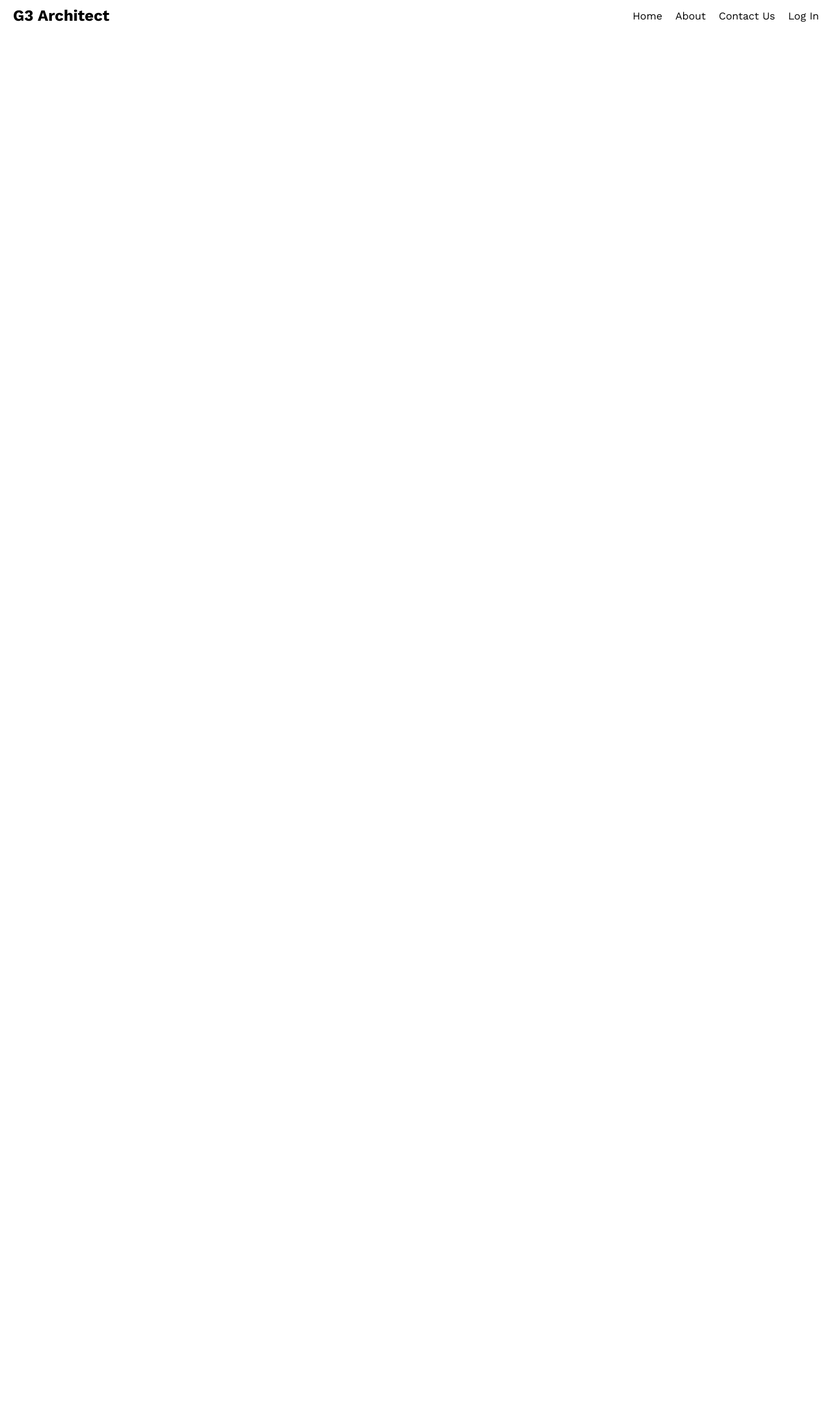
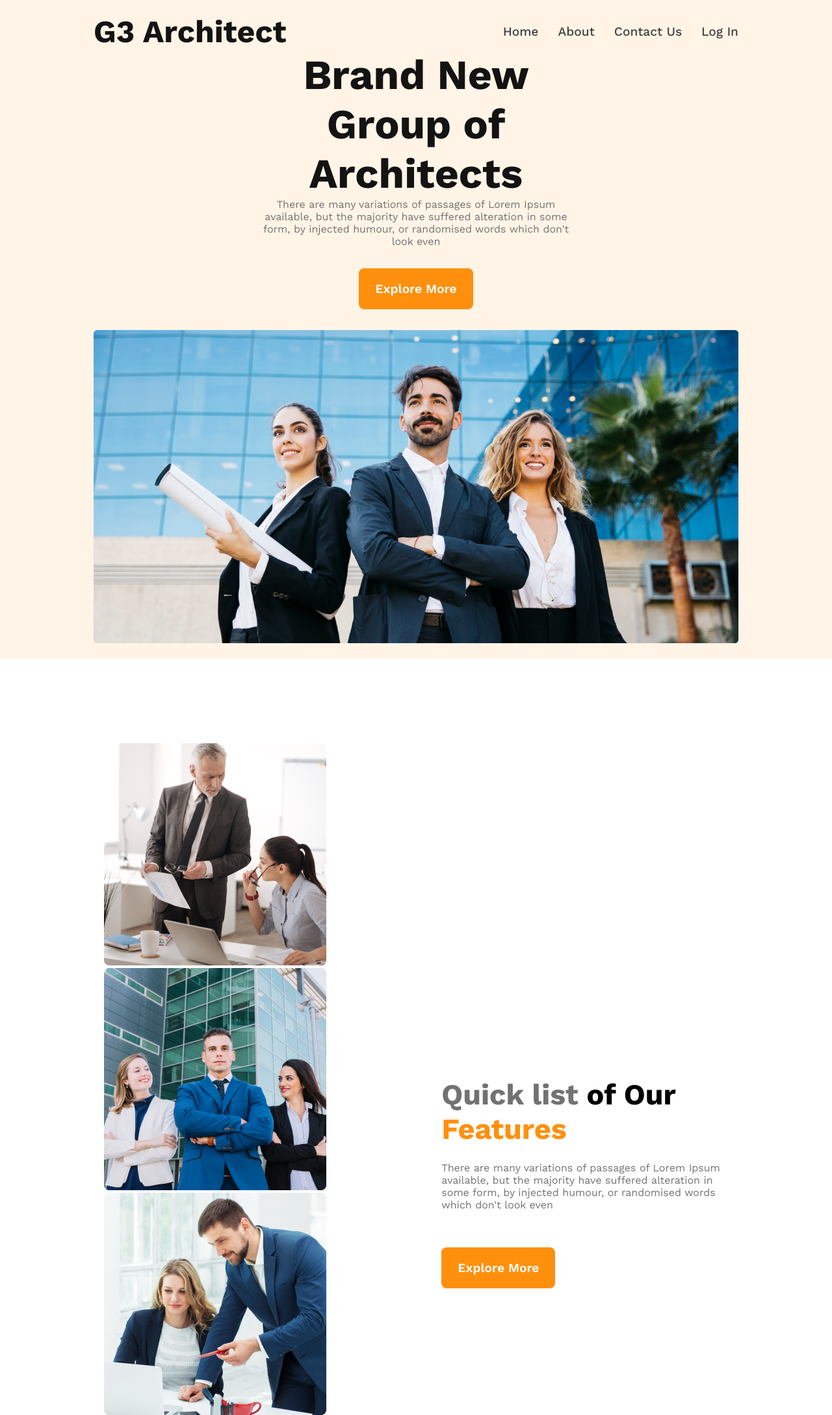
Before and after one commit to TonmoySarkerBD/G3-Architect, a plain HTML site: page index.html in a window 1280 px wide. Shown: the top 2178 px of the page at 65% size. Before the commit the page ends 800 px from the top, so only its background shows below. Drawn offline with nearby package versions, Linux system fonts and the light colour scheme.

Commit message:
Feature Section Added and Fixed Media Query

```diff
--- a/index.html
+++ b/index.html
@@ -1,14 +1,20 @@
 <!DOCTYPE html>
 <html lang="en">
+
 <head>
     <meta charset="UTF-8">
     <meta name="viewport" content="width=device-width, initial-scale=1.0">
     <title>G3 Architect</title>
     <link rel="stylesheet" href="./styles/style.css">
+    <link rel="shortcut icon" href="./images/g3-architect-fav.png" type="image/x-icon">
 </head>
+
 <body>
     <!-- Header Section -->
     <header>
+        <div class="header">
+
+
             <nav>
                 <h1 class="brand">G3 Architect</h1>
                 <div class="nav-menu">
@@ -18,11 +24,40 @@
                     <a href="#" class="menu">Log In</a>
                 </div>
             </nav>
+            <section class="banner">
+                <div class="banner-content">
 
+                    <h2 class="banner-title">Brand New Group of Architects </h2>
+                    <p class="banner-dis">There are many variations of passages of Lorem Ipsum available, but the
+                        majority
+                        have suffered alteration in some form, by injected humour, or randomised words which don't look
+                        even
+                    </p>
+                </div>
+
+                <button class="btn-primary">Explore More</button>
+                <div class="banner-img"><img src="./images/banner.png" alt="G3 Architect"></div>
+            </section>
+        </div>
     </header>
 
     <!-- Main Section -->
     <main>
+
+        <section class="teams">
+            <div class="teams-img-container">
+                <img src="./images/team1.png" alt="Team 1" class="team-img">
+                <img src="./images/team2.png" alt="Team 2" class="team-img">
+                <img src="./images/team3.png" alt="Team 3" class="team-img">
+                <img src="./images/team4.png" alt="Team 4" class="team-img">
+            </div>
+            <div class="team-feature">
+                <h2 class="feature-title"><span class="color-2">Quick list</span> of Our <span class="color-1">Features</span></h2>
+
+                <p class="feature-dis">There are many variations of passages of Lorem Ipsum available, but the majority have suffered alteration in some form, by injected humour, or randomised words which don't look even</p>
+                <button class="btn-primary">Explore More</button>
+            </div>
+        </section>
 
     </main>
 
@@ -33,4 +68,5 @@
     </footer>
 
 </body>
+
 </html>
--- a/styles/style.css
+++ b/styles/style.css
@@ -1,33 +1,246 @@
 @import url('https://fonts.googleapis.com/css2?family=Work+Sans:ital,wght@0,100..900;1,100..900&display=swap');
 
 /* Common Styles */
-*{
+* {
     margin: 0px;
     padding: 0px;
     font-family: "Work Sans", serif;
 }
 
-a{
+a {
     text-decoration: none;
     color: #000;
 }
 
+.btn-primary {
+    background-color: #FF900E;
+    color: white;
+    padding: 20px 25px;
+    font-size: 1.2rem;
+    font-weight: 600;
+    border: none;
+    border-radius: 8px;
+    margin: 32px auto;
+
+}
+
+.color-1 {
+    color: rgb(255, 144, 14);
+}
+
+.color-2 {
+    color: rgb(114, 114, 114);
+}
+
 /* Header Style */
+
+header {
+    background: rgba(255, 144, 14, 0.1);
+    text-align: center;
+    padding: 20px;
+}
+
+.header {
+    width: 80%;
+    justify-content: center;
+    margin: 0 auto;
+}
 
 
 
 /* Nav Style */
 
-nav{
+nav {
     display: flex;
     justify-content: space-between;
     flex-direction: row;
     align-items: center;
-    padding: 10px 20px;
 }
 
-.nav-menu{
+.brand {
+    color: rgb(19, 19, 19);
+    font-size: 3rem;
+    font-weight: 700;
+}
+
+nav a {
+    color: rgb(66, 66, 66);
+    font-size: 1.2rem;
+    font-weight: 500;
+}
+
+.nav-menu {
     display: flex;
     justify-content: space-between;
-    gap: 20px;
+    gap: 30px;
 }
+
+/* Banner Section */
+
+.banner-content {
+    width: 50%;
+    margin: 0 auto;
+}
+
+
+.banner-title {
+    color: rgb(19, 19, 19);
+    font-size: 4rem;
+    font-weight: 700;
+}
+
+.banner-dis {
+    color: rgb(114, 114, 114);
+    font-size: 1rem;
+    font-weight: 400;
+}
+
+.banner-img>img {
+    width: 100%;
+}
+
+
+
+/* Main Section */
+
+main {
+    max-width: 75%;
+    margin: 48px auto;
+}
+
+main>section {
+    margin-top: 130px;
+}
+
+/* Teams Section */
+
+.teams {
+    display: flex;
+    align-items: center;
+}
+
+.team-img-container {
+    display: grid;
+    grid-template-columns: repeat(2, 1fr);
+
+}
+
+.team-feature {
+    margin-left: 100px;
+    max-width: 530px;
+
+}
+
+.feature-title {
+    font-weight: 700;
+    font-size: 2.8rem;
+
+}
+
+.feature-dis {
+    color: rgb(114, 114, 114);
+    font-size: 1rem;
+    font-weight: 400;
+    margin: 24px 0px;
+}
+
+
+
+
+
+
+
+
+
+
+
+
+
+
+
+
+
+
+
+
+
+
+
+
+
+
+
+
+/* Media Query */
+
+/* Small Device  */
+@media screen and (max-width: 576px) {
+
+    nav,
+    .nav-menu , .teams{
+        flex-direction: column;
+    }
+
+    .banner-content {
+        width: 100%;
+    }
+
+    .banner-title {
+        font-size: 2rem;
+    }
+
+
+    .brand {
+        font-size: 2rem;
+    }
+
+    .team-feature {
+        margin-left: 0px;
+        margin-top: 24px;
+
+    }
+
+
+}
+
+
+/* Medium Device */
+
+@media  screen and (min-width: 577px) and (max-width: 992px) {
+    .brand {
+        font-size: 2rem;
+    }
+
+    .banner-content {
+        width: 80%;
+        margin-top: 32px;
+    }
+
+    .banner-title {
+        font-size: 2rem;
+    }
+    .banner-dis {
+        font-size: 0.8rem;
+    }
+
+    nav a {
+        font-size: 0.8rem;
+    }
+
+    .nav-menu {
+        gap: 10px;
+    }
+
+
+
+    .teams{
+        flex-direction: column;
+    }
+
+    .team-feature {
+        margin-left: 0px;
+        margin-top: 24px;
+
+    }
+
+}
```
Also changed, not shown: images/g3-architect-fav.png (added). Lines whose indentation alone changed are shown as unchanged.
